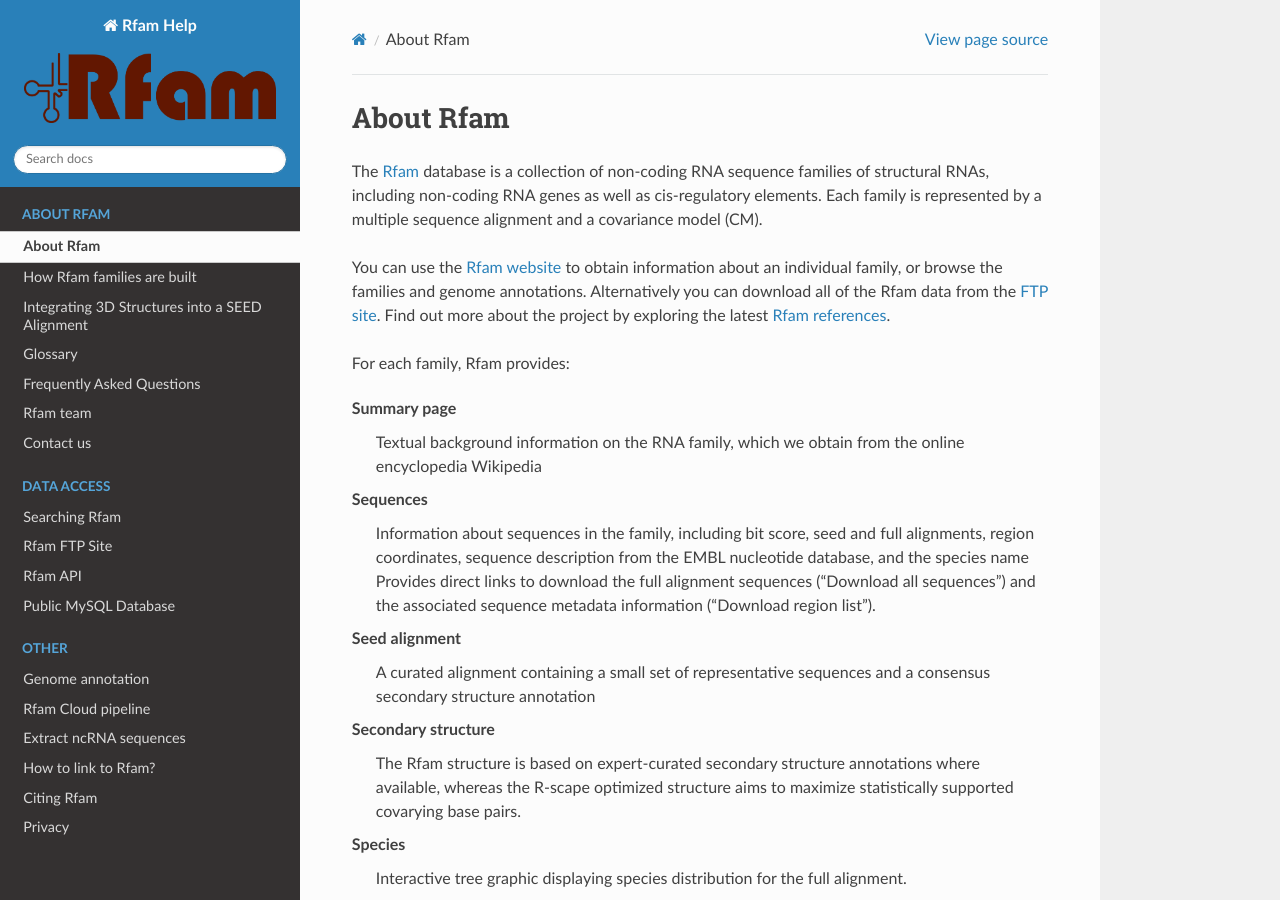
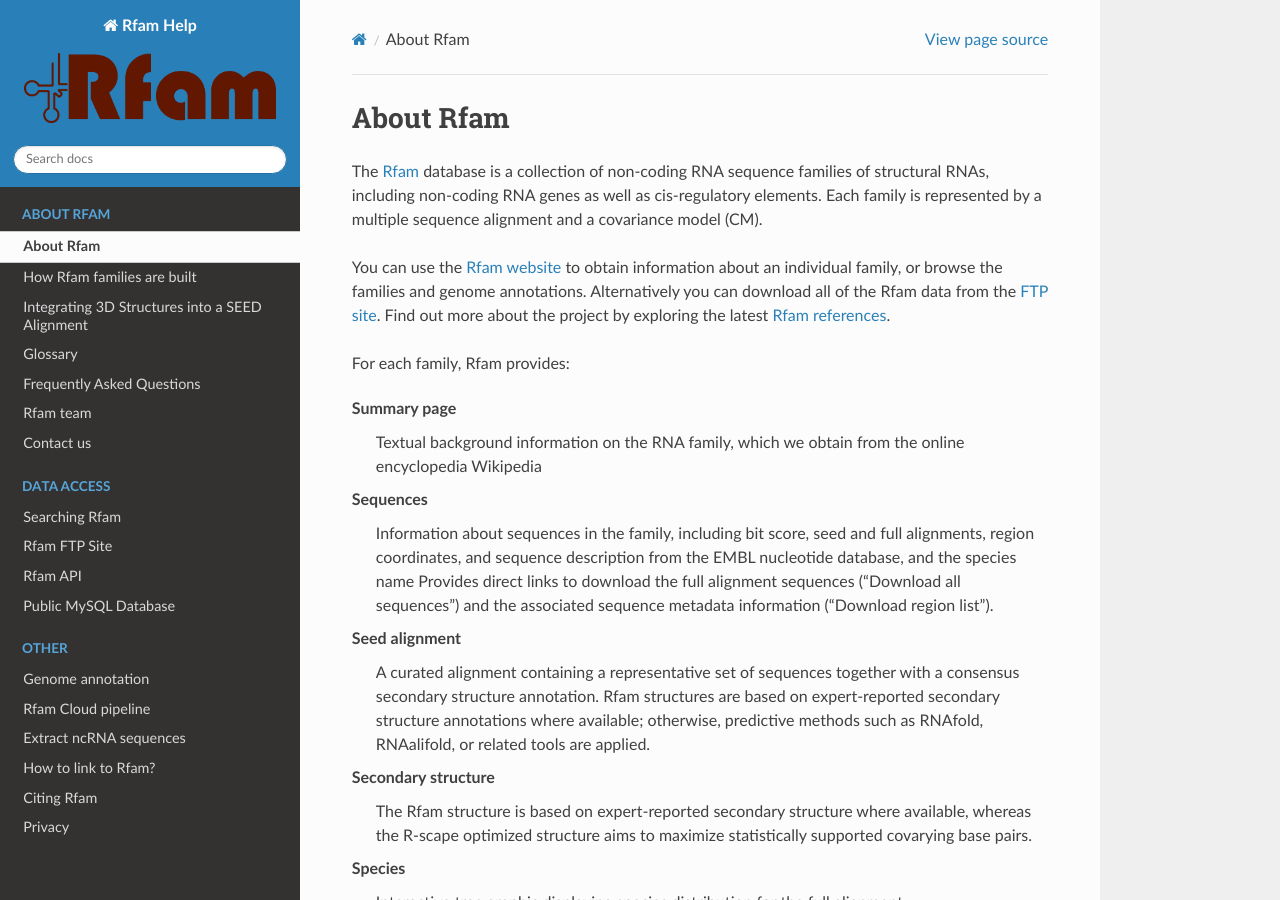
Before and after one commit to Rfam/rfam-docs, a Sphinx documentation site: the page built from docs/source/about-rfam.rst, in a window 1280 px wide and 900 px high. Built offline with Sphinx 7.4.7 and the Read the Docs theme 3.1.0, drawn with Linux system fonts in a browser that asks for light colours; pages that are not in the unit, such as notebooks, are missing from menus.

Commit message:
Update about-rfam.rst
Another save of this document

```diff
--- a/docs/source/about-rfam.rst
+++ b/docs/source/about-rfam.rst
@@ -20,16 +20,15 @@
 
 **Sequences**
   Information about sequences in the family, including bit score, seed
-  and full alignments, region coordinates, sequence description from
+  and full alignments, region coordinates, and sequence description from
   the EMBL nucleotide database, and the species name
   Provides direct links to download the full alignment sequences (“Download all sequences”) and the associated sequence metadata information (“Download region list”).
 
 **Seed alignment**
-  A curated alignment containing a small set of representative sequences
-  and a consensus secondary structure annotation
+  A curated alignment containing a representative set of sequences together with a consensus secondary structure annotation. Rfam structures are based on expert-reported secondary structure annotations where available; otherwise, predictive methods such as RNAfold, RNAalifold, or related tools are applied.
 
 **Secondary structure**
-  The Rfam structure is based on expert-curated secondary structure annotations where available, whereas the R-scape optimized structure aims to maximize statistically supported covarying base pairs.
+  The Rfam structure is based on expert-reported secondary structure where available, whereas the R-scape optimized structure aims to maximize statistically supported covarying base pairs.
 
 **Species**
   Interactive tree graphic displaying species distribution for the full
```
